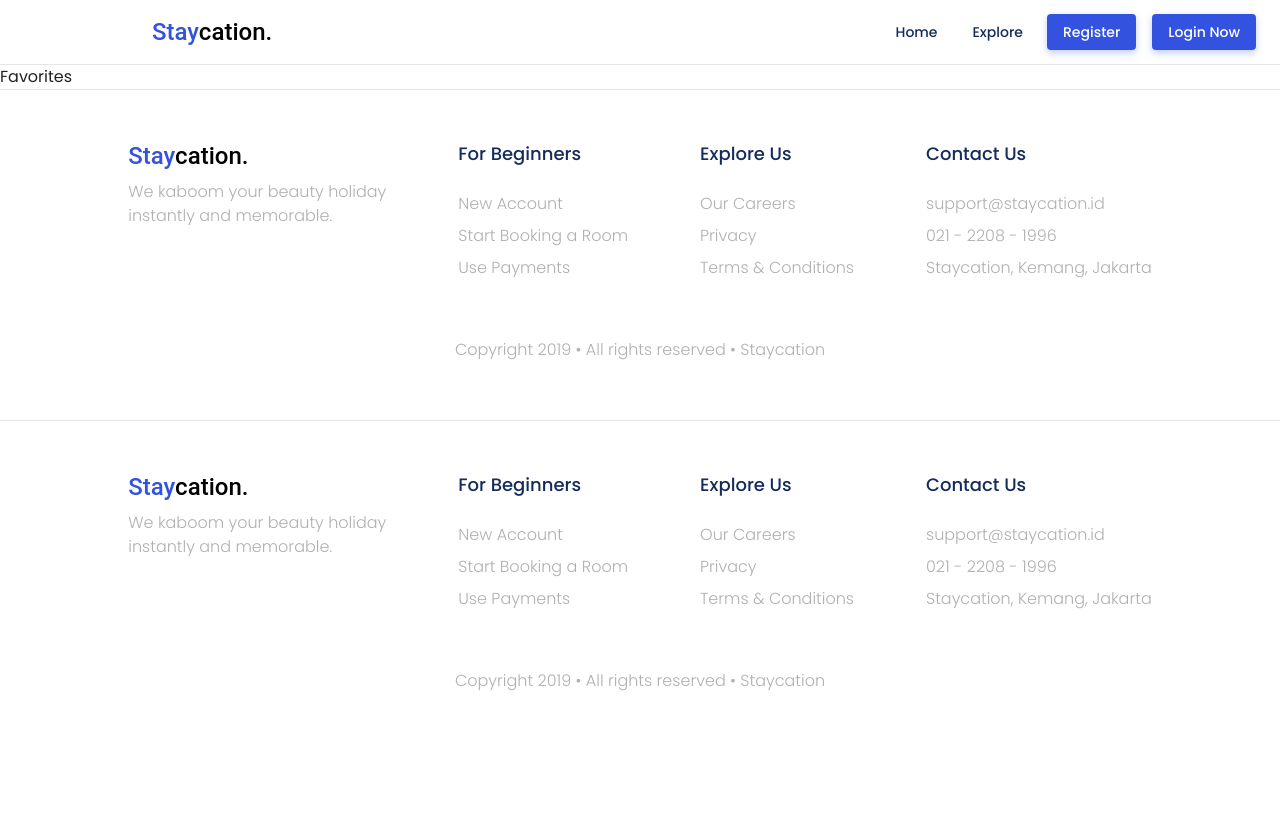
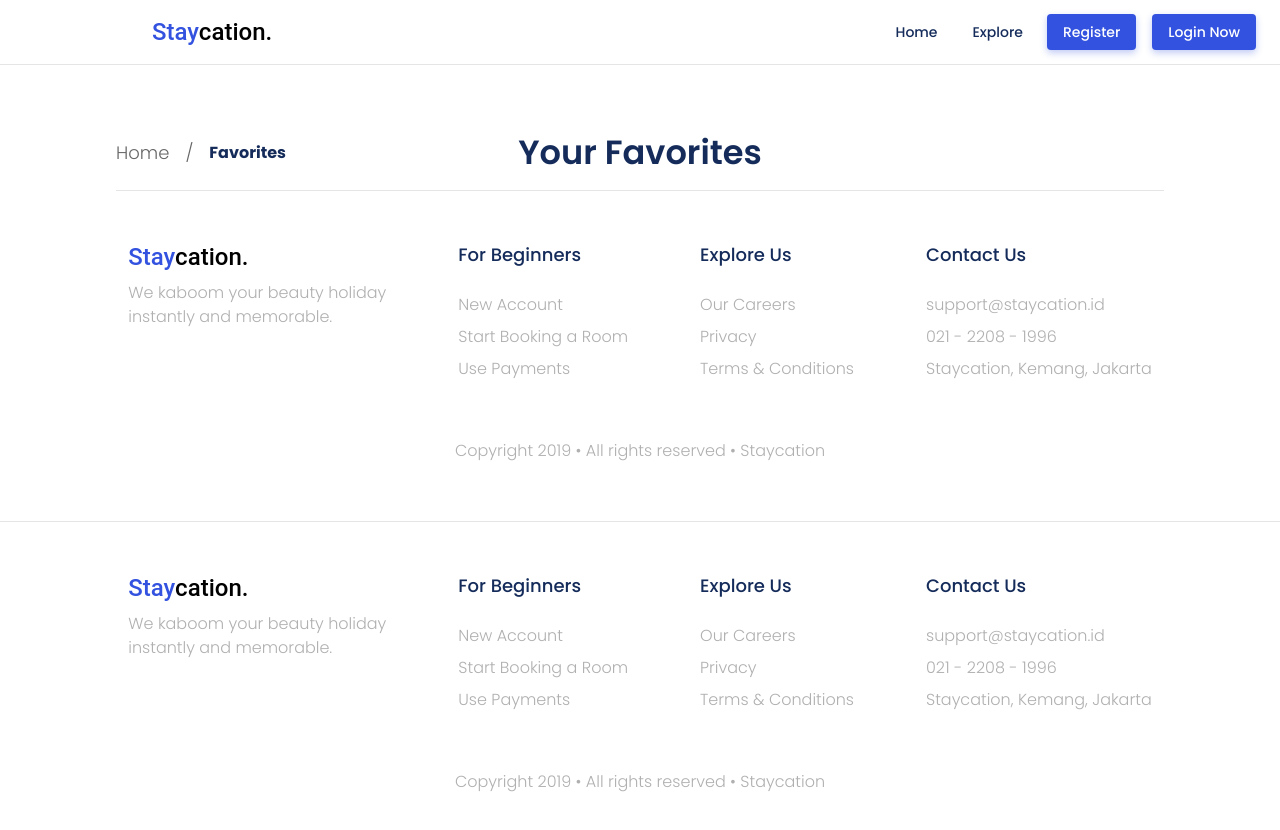
Before and after one commit to SarahHeshamAli2/HotelManagement, a React (Vite) app: page /favorites in a window 1280 px wide. Shown: the top 830 px of the page. Before the commit the page ends 800 px from the top, so only its background shows below. Built offline with nearby package versions, Linux system fonts and the light colour scheme.

Commit message:
'test-git'

```diff
--- a/src/modules/ExplorePage/Components/ExplorePage/ExplorePage.tsx
+++ b/src/modules/ExplorePage/Components/ExplorePage/ExplorePage.tsx
@@ -1,10 +1,32 @@
+import { Box,Grid2 as Grid, Typography, } from '@mui/material';
 import Footer from '../../../Shared/Components/Footer/Footer';
+import UserPageTitle from '../../../Users-Portal/Component/UsersShared/UserPageTitle/UserPageTitle';
 
 export default function ExplorePage() {
 	return (
-		<>
-			<div>ExplorePage</div>
+		<Box sx={{ width: "85%", margin: "auto", padding: "20px 0" }}>
+      <Box>
+        <Grid container alignItems="center">
+          <Grid size={{ xs: 12, sm: 3 }}>
+            <UserPageTitle current="Explore" />
+          </Grid>
+
+          <Grid size={{ xs: 12, sm: 6 }} sx={{ textAlign: "center" }}>
+            <Typography
+              variant="h5"
+              component={"h2"}
+              sx={{
+                fontWeight: "600",
+                fontSize: "2.1rem",
+                lineHeight: "0.5rem",
+                color: "#152C5B",
+                marginBlock: { xs: "0.5rem", sm: "1rem" },
+              }}>
+            </Typography>
+          </Grid>
 			<Footer />
-		</>
+			</Grid>
+		</Box>
+		</Box>
 	);
 }
--- a/src/modules/Favorites/Components/Favorites/Favorites.tsx
+++ b/src/modules/Favorites/Components/Favorites/Favorites.tsx
@@ -1,10 +1,24 @@
+import { Box, Grid, Typography } from '@mui/material';
 import Footer from '../../../Shared/Components/Footer/Footer';
+import UserPageTitle from '../../../Users-Portal/Component/UsersShared/UserPageTitle/UserPageTitle';
 
 export default function Favorites() {
 	return (
-		<>
-			<div>Favorites</div>
+		<Box sx={{ width: "85%", margin: "auto", paddingInline: "20px", paddingTop: "50px" }}>
+		<Box>
+		  <Grid container alignItems="center">
+			<Grid item xs={12} sm={3}>
+			  <UserPageTitle current="Favorites" />
+			</Grid>
+			<Grid item xs={12} sm={6} sx={{ textAlign: "center" }}>
+			  <Typography variant="h5" component={"h2"} sx={{ fontWeight: "600", fontSize: "2.1rem", lineHeight: "0.5rem", color: "#152C5B", marginBlock: { xs: "0.5rem", sm: "1rem" } }}>
+				Your Favorites
+			  </Typography>
+			</Grid>
+			<Grid item xs={false} sm={3}></Grid>
+		  </Grid>
+		</Box>
 			<Footer />
-		</>
+		</Box>
 	);
 }
--- /dev/null
+++ b/src/modules/Users-Portal/Component/UsersShared/UserPageTitle/UserPageTitle.tsx
@@ -0,0 +1,34 @@
+import Typography from "@mui/material/Typography";
+import Breadcrumbs from "@mui/material/Breadcrumbs";
+import Link from "@mui/material/Link";
+import { useNavigate } from "react-router-dom";
+
+interface BreadcrumbProps {
+  current: string;
+}
+export default function UserPageTitle({ current }: BreadcrumbProps) {
+    const navigate = useNavigate();
+
+    const handleClick = () => {
+      navigate("/");
+    };
+
+    return (
+      <Breadcrumbs
+        aria-label="breadcrumb"
+        sx={{ fontWeight: "300", fontSize: "18px", marginBlock: "1.5rem" }}>
+        <Link
+          underline="hover"
+          color="inherit"
+          onClick={handleClick}
+          style={{ cursor: "pointer" }}
+          sx={{ marginRight: "0.5rem" }}>
+          Home
+        </Link>
+        <Typography
+          sx={{ marginLeft: "0.5rem", color: "#152C5B", fontWeight: "bold" }}>
+          {current}
+        </Typography>
+      </Breadcrumbs>
+    );
+  }
```
